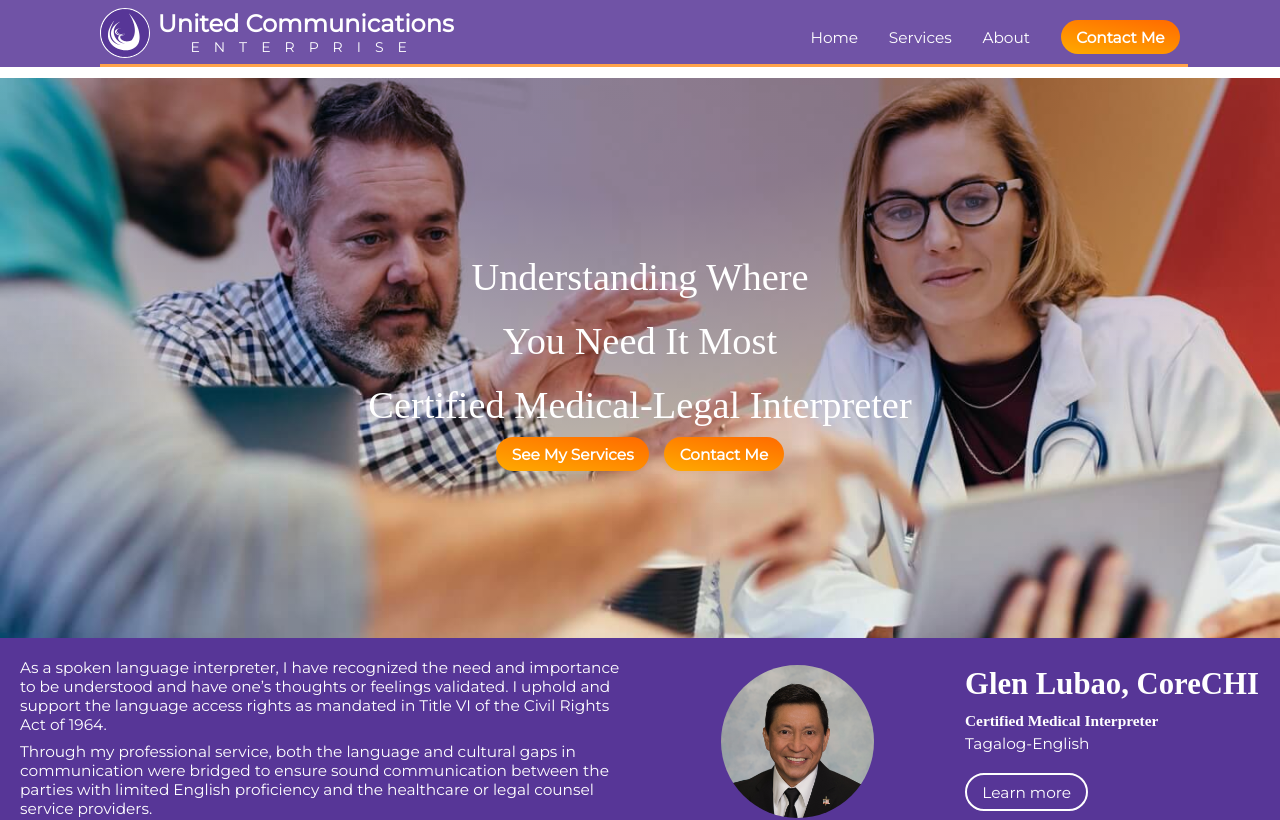
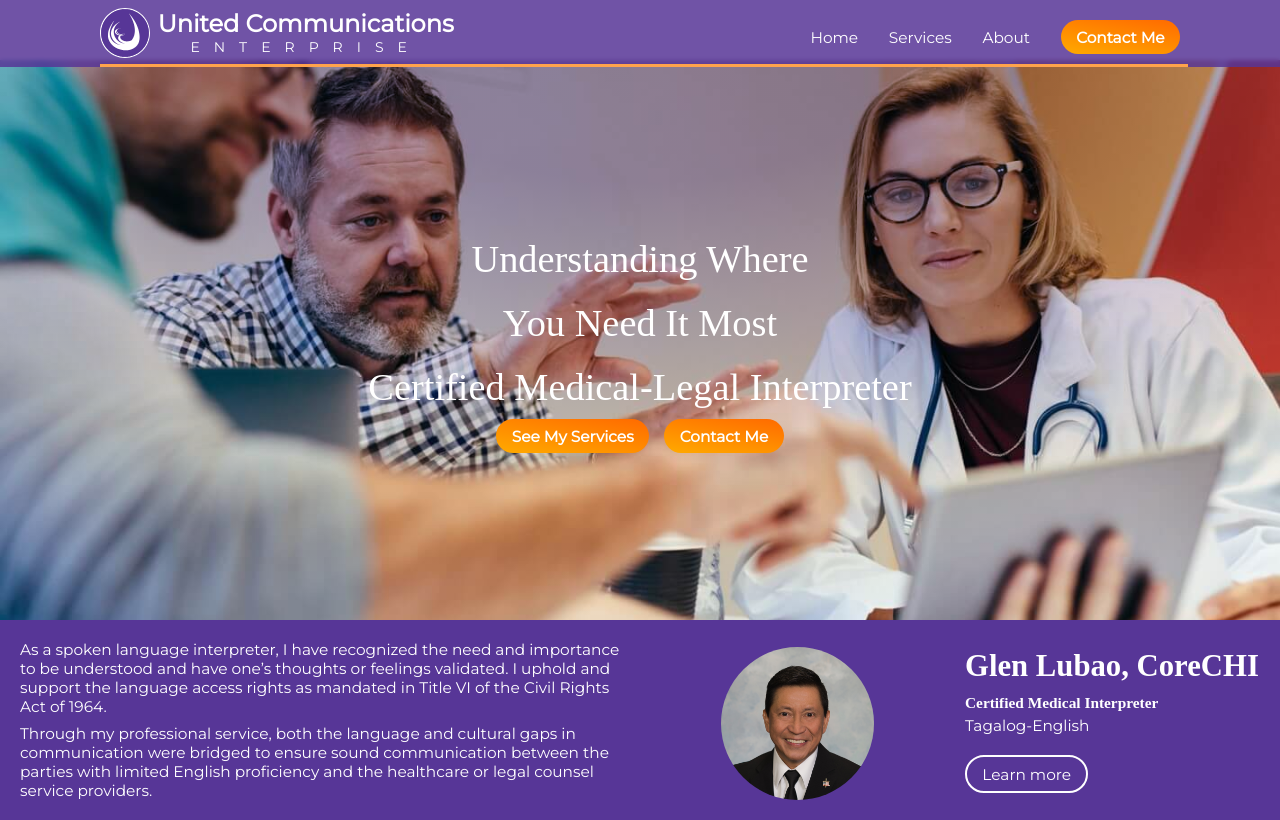
Before and after one commit to clydebaron2000/unicome, a React (Create React App) app in the folder client/: page / in a window 1280 px wide. Shown: the top 820 px of the page. Built offline with nearby package versions, Linux system fonts and the light colour scheme.

Commit message:
margin fix

```diff
--- a/client/src/css/app.css
+++ b/client/src/css/app.css
@@ -511,7 +511,7 @@ section {
 }
 
 .hero.home {
-  margin-top: 78px;
+  margin-top: 60px;
   color:  #000505 ;
   background-origin: border-box, content-box;
   background: radial-gradient(97.05% 97.05% at 50% 2.95%, rgba(87, 54, 151, 0.47) 19.45%, rgba(96, 60, 147, 0.28) 47.76%, rgba(255, 163, 75, 0.15) 77.05%, rgba(255, 163, 75, 0) 99.48%), url("../media/doctor-patient-interpreter Imagexsm.jpg");
--- a/client/src/scss/app.scss
+++ b/client/src/scss/app.scss
@@ -419,7 +419,7 @@ section{
 
 }
 .hero.home{
-  margin-top: 78px;
+  margin-top: 60px;
   @include theme('color',$text1);
   // make background not gloomy, make background stand out
   // - make all heads show
```
